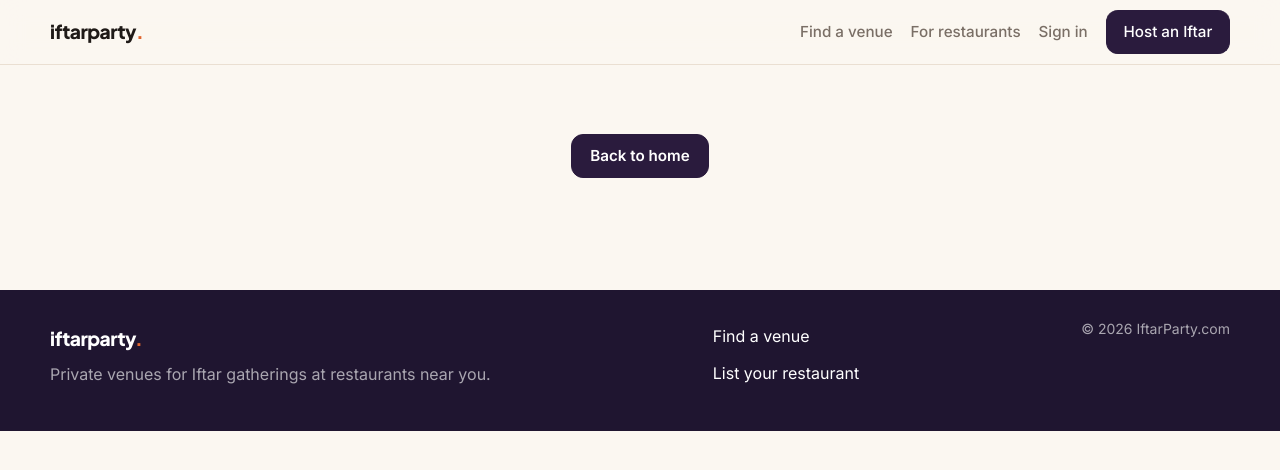
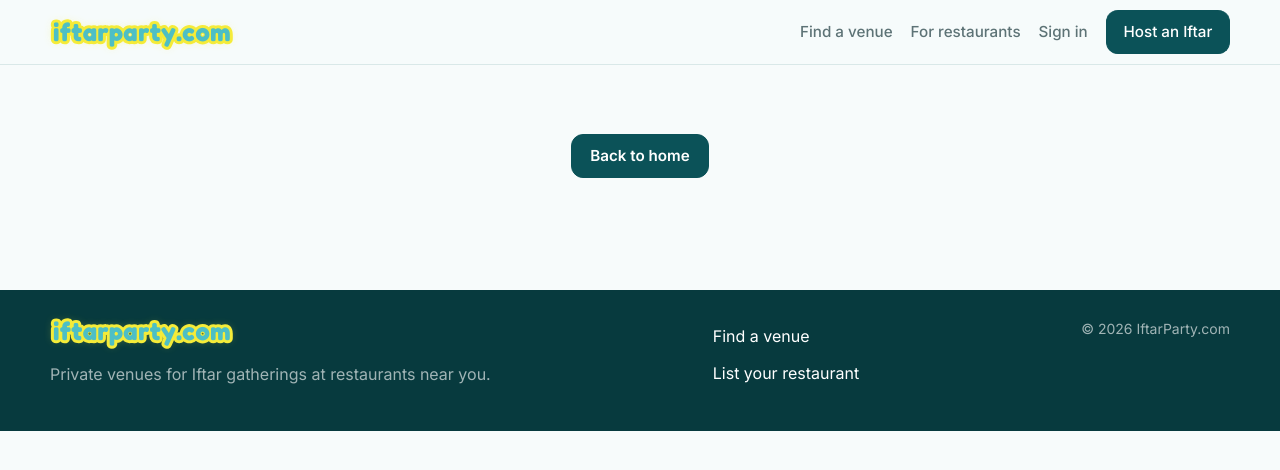
Before and after one commit to merajismeraj/iftarparty.com, a Node server app: template views/error.ejs in a window 1280 px wide. Shown: the top 470 px of the page. Run offline with Node 20, Linux system fonts and the light colour scheme; the template is opened without the code that fills it, so the values that code supplies are empty; some libraries are stand-ins or nearby versions.

Commit message:
Rebrand to the iftarparty.com logo: turquoise + lemon theme and wordmark
- Palette from the logo: deep teal (AA-safe) for UI, lemon for calls to
  action with dark text, turquoise kept decorative. Old aubergine/terracotta
  removed from CSS, favicon and emails.
- Header/footer wordmark in the logo's style (self-hosted Fredoka, OFL):
  turquoise letters with a lemon outline, no background.
- OSM import: district/state/city names are no longer stored as the locality.

Co-Authored-By: Claude Opus 5.5 <noreply@anthropic.com>
Claude-Session: https://claude.ai/code/session_01UfqSY9p1dz7dvaBSLtz4wW

```diff
--- a/public/css/style.css
+++ b/public/css/style.css
@@ -5,25 +5,30 @@
  * Touch targets are ≥ 44px and form controls use 16px text so iOS never zooms on focus.
  */
 :root {
-  /* Warm "dusk" palette – modern, no motifs. Token names kept for compatibility:
-     --night = aubergine (primary dark), --gold = saffron-terracotta accent, --sand = warm tint. */
-  --night: #2a1b3d;
-  --night-2: #3d2a55;
-  --gold: #e0662f;
-  --gold-2: #c4521f;
-  --sand: #f6eee4;
+  /* Brand palette from the iftarparty.com logo: turquoise wordmark with a lemon outline.
+     Token names kept for compatibility: --night = deep teal (primary dark), --gold = teal accent,
+     --gold-2 = accent text (AA on white), --sun = lemon CTA (dark text), --sand = cool tint. */
+  --brand-teal: #4dbfc5;
+  --sun: #f5ec3a;
+  --sun-2: #eadf1f;
+  --night: #0b5258;
+  --night-2: #0e666d;
+  --gold: #13959d;
+  --gold-2: #0b7178;
+  --sand: #eef7f7;
   --card: #ffffff;
-  --ink: #1f1a17;
-  --muted: #7a6f66;
-  --line: #eadfd2;
-  --bg: #fbf7f1;
-  --peach: #fde9dc;
-  --saffron: #fff1d1;
-  --plum: #efe7f6;
+  --ink: #10282a;
+  --muted: #5d7376;
+  --line: #d9e8e8;
+  --bg: #f7fbfb;
+  --peach: #fdf9c9;
+  --saffron: #fffbe0;
+  --plum: #e0f3f4;
   --sage: #e3f0e8;
-  --dusk: linear-gradient(135deg, #2a1b3d 0%, #4f2a52 48%, #b4532a 100%);
-  --lift: 0 1px 2px rgba(42, 27, 61, .05), 0 8px 24px rgba(42, 27, 61, .07);
+  --dusk: linear-gradient(135deg, #0b5258 0%, #0f7179 55%, #2aa9b0 100%);
+  --lift: 0 1px 2px rgba(11, 82, 88, .05), 0 8px 24px rgba(11, 82, 88, .08);
   --display: 'Plus Jakarta Sans', 'Inter', system-ui, sans-serif;
+  --logo: 'Fredoka', 'Baloo 2', 'Nunito', system-ui, sans-serif;
   --ok: #157f4b;
   --ok-bg: #e5f6ec;
   --warn: #9a5b00;
@@ -45,7 +50,7 @@
 /* `hidden` must win over component display rules (e.g. a flex button hidden by script). */
 [hidden] { display: none !important; }
 html { -webkit-text-size-adjust: 100%; scroll-padding-top: calc(var(--header-h) + 12px); }
-body { margin: 0; font: 16px/1.55 var(--sans); color: var(--ink); background: #fff; font-feature-settings: 'cv11', 'ss01'; -webkit-tap-highlight-color: rgba(20, 33, 61, .08); }
+body { margin: 0; font: 16px/1.55 var(--sans); color: var(--ink); background: #fff; font-feature-settings: 'cv11', 'ss01'; -webkit-tap-highlight-color: rgba(11, 82, 88, .08); }
 img { max-width: 100%; display: block; }
 a { color: var(--ink); text-underline-offset: 3px; }
 h1, h2, h3, .h2, .h3 { font-family: var(--sans); font-weight: 650; letter-spacing: -.02em; line-height: 1.15; margin: 0 0 .5em; color: var(--ink); overflow-wrap: anywhere; }
@@ -86,6 +91,11 @@ code { background: #efe9df; padding: .1em .35em; border-radius: 4px; font-size:
 .nav { display: flex; align-items: center; justify-content: space-between; gap: 12px; min-height: var(--header-h); flex-wrap: wrap; }
 .brand { font-family: var(--sans); font-weight: 750; letter-spacing: -.03em; font-size: 1.2rem; color: var(--ink); text-decoration: none; display: inline-flex; align-items: center; min-height: var(--tap); }
 .brand-dot { color: var(--gold); }
+/* Wordmark in the logo's style: rounded turquoise letters with a lemon outline (self-hosted Fredoka, OFL). */
+@font-face { font-family: 'Fredoka'; font-style: normal; font-weight: 700; font-display: swap; src: url('/static/fonts/fredoka-700.woff2?v=5.3.0') format('woff2'); }
+.brand.brand-mark, .site-footer .brand.brand-mark { font: 700 1.6rem/1 var(--logo); letter-spacing: .02em; color: var(--brand-teal); text-decoration: none; white-space: nowrap;
+  -webkit-text-stroke: 6px var(--sun); paint-order: stroke fill; text-shadow: 0 0 10px rgba(245, 236, 58, .45); padding: 0 3px; }
+.brand.brand-mark:hover { color: #3fb3b9; }
 .nav-toggle { display: inline-flex; align-items: center; justify-content: center; gap: 6px; min-width: var(--tap); min-height: var(--tap); padding: 0 10px;
   background: transparent; border: 1px solid var(--line); border-radius: 10px; color: var(--ink); font: 600 .9rem var(--sans); cursor: pointer; }
 .nav-toggle-bars { width: 18px; height: 12px; position: relative; display: inline-block; border-top: 2px solid currentColor; border-bottom: 2px solid currentColor; }
@@ -619,16 +629,16 @@ h1, h2, h3, .h2, .h3, .brand, .stat-n { font-family: var(--display); }
 h1, h2 { font-weight: 750; letter-spacing: -.03em; }
 .eyebrow { color: var(--gold-2); font-weight: 650; }
 .eyebrow.dark { color: var(--gold-2); }
-input, select, textarea { border-color: #e3d7c9; }
-input:focus, select:focus, textarea:focus { border-color: var(--gold); box-shadow: 0 0 0 3px rgba(224, 102, 47, .18); }
+input, select, textarea { border-color: #cfe0e0; }
+input:focus, select:focus, textarea:focus { border-color: var(--gold); box-shadow: 0 0 0 3px rgba(19, 149, 157, .2); }
 
 /* Header & footer */
-.site-header { background: rgba(251, 247, 241, .9); border-bottom-color: var(--line); }
+.site-header { background: rgba(247, 251, 251, .9); border-bottom-color: var(--line); }
 .brand { font-weight: 800; }
 .btn, .btn-small { border-radius: 12px; }
-.btn-gold { box-shadow: 0 6px 16px rgba(224, 102, 47, .28); }
-.btn-gold:hover { box-shadow: 0 8px 20px rgba(224, 102, 47, .34); }
-.site-footer { background: #1f1530; border-top: 0; color: rgba(255, 255, 255, .72); }
+.btn-gold { box-shadow: 0 6px 16px rgba(196, 184, 10, .3); }
+.btn-gold:hover { box-shadow: 0 8px 20px rgba(196, 184, 10, .38); }
+.site-footer { background: #073a3e; border-top: 0; color: rgba(255, 255, 255, .72); }
 .site-footer a, .site-footer .brand { color: #fff; }
 .site-footer .muted { color: rgba(255, 255, 255, .62); }
 
--- a/src/services/osmImport.js
+++ b/src/services/osmImport.js
@@ -16,6 +16,8 @@ const CITIES = {
   Hyderabad: [17.20, 78.20, 17.60, 78.70],
 };
 const CHUNK = 100;
+// OSM "suburb"/"district" tags often hold the city, district or state; those aren't localities.
+const NOT_A_LOCALITY = /^(hyderabad|telang?ana|telagana|ranga ?reddy|medchal[- ]?malk?a?j?giri|sangareddy|india|ghmc)$/i;
 const PLACEHOLDER_DOMAIN = 'unclaimed.iftarparty.invalid';
 
 const text = (v, max) => String(v ?? '').replace(/\s+/g, ' ').trim().slice(0, max);
@@ -50,7 +52,8 @@ function toRestaurants(json, city) {
     if (t.amenity !== 'restaurant') continue;
     const name = text(t['name:en'] || t.name, 120);
     if (!name || !['node', 'way', 'relation'].includes(el.type)) continue;
-    const area = text(t['addr:suburb'] || t['addr:neighbourhood'] || t['addr:district'] || t['addr:city_district'], 80);
+    const area = [t['addr:suburb'], t['addr:neighbourhood'], t['addr:city_district'], t['addr:district']]
+      .map((v) => text(v, 80)).find((v) => v && !NOT_A_LOCALITY.test(v) && v.toLowerCase() !== city.toLowerCase()) || '';
     const key = `${name.toLowerCase()}|${area.toLowerCase()}`;
     if (seen.has(key)) continue;
     seen.add(key);
--- a/views/emails/cancelled.ejs
+++ b/views/emails/cancelled.ejs
@@ -4,7 +4,7 @@
   <table role="presentation" width="100%" cellpadding="0" cellspacing="0" style="background:#fbf7f1;padding:24px 12px;">
     <tr><td align="center">
       <table role="presentation" width="100%" cellpadding="0" cellspacing="0" style="max-width:520px;background:#ffffff;border-radius:18px;overflow:hidden;box-shadow:0 8px 24px rgba(42,27,61,0.08);">
-        <tr><td style="padding:28px 32px;background:#2a1b3d;background-image:linear-gradient(135deg,#2a1b3d 0%,#4f2a52 48%,#b4532a 100%);color:#ffffff;">
+        <tr><td style="padding:28px 32px;background:#0b5258;background-image:linear-gradient(135deg,#0b5258 0%,#0f7179 55%,#2aa9b0 100%);color:#ffffff;">
           <p style="margin:0 0 22px;font-size:15px;font-weight:800;letter-spacing:-0.3px;color:#ffffff;">iftarparty<span style="color:#ffb37d;">.</span></p>
           <p style="margin:0 0 6px;font-size:13px;color:#ffc9a8;font-weight:600;">Event cancelled</p>
           <h1 style="margin:0;font-size:24px;line-height:1.2;letter-spacing:-0.5px;font-weight:800;color:#ffffff;"><%= booking.title %></h1>
--- a/views/emails/invite.ejs
+++ b/views/emails/invite.ejs
@@ -4,7 +4,7 @@
   <table role="presentation" width="100%" cellpadding="0" cellspacing="0" style="background:#fbf7f1;padding:24px 12px;">
     <tr><td align="center">
       <table role="presentation" width="100%" cellpadding="0" cellspacing="0" style="max-width:520px;background:#ffffff;border-radius:18px;overflow:hidden;box-shadow:0 8px 24px rgba(42,27,61,0.08);">
-        <tr><td style="padding:28px 32px;background:#2a1b3d;background-image:linear-gradient(135deg,#2a1b3d 0%,#4f2a52 48%,#b4532a 100%);color:#ffffff;">
+        <tr><td style="padding:28px 32px;background:#0b5258;background-image:linear-gradient(135deg,#0b5258 0%,#0f7179 55%,#2aa9b0 100%);color:#ffffff;">
           <p style="margin:0 0 22px;font-size:15px;font-weight:800;letter-spacing:-0.3px;color:#ffffff;">iftarparty<span style="color:#ffb37d;">.</span></p>
           <p style="margin:0 0 6px;font-size:13px;color:#ffc9a8;font-weight:600;">You're invited</p>
           <h1 style="margin:0;font-size:26px;line-height:1.2;letter-spacing:-0.5px;font-weight:800;color:#ffffff;"><%= booking.title %></h1>
@@ -19,8 +19,8 @@
             <tr><td style="padding:4px 0;color:#6b6b6b;vertical-align:top;">Where</td><td style="padding:4px 0;"><%= booking.venue_name %>, <%= booking.restaurant_name %><br><span style="color:#6b6b6b;"><%= [booking.address, booking.area, booking.city].filter(Boolean).join(', ') %></span></td></tr>
             <tr><td style="padding:4px 0;color:#6b6b6b;vertical-align:top;">Menu</td><td style="padding:4px 0;"><%= booking.menu_name %></td></tr>
           </table>
-          <table role="presentation" cellpadding="0" cellspacing="0"><tr><td style="border-radius:10px;background:#e0662f;">
-            <a href="<%= invite.link %>" style="display:inline-block;padding:13px 28px;font-size:15px;font-weight:600;color:#ffffff;text-decoration:none;">RSVP</a>
+          <table role="presentation" cellpadding="0" cellspacing="0"><tr><td style="border-radius:10px;background:#f5ec3a;">
+            <a href="<%= invite.link %>" style="display:inline-block;padding:13px 28px;font-size:15px;font-weight:600;color:#10282a;text-decoration:none;">RSVP</a>
           </td></tr></table>
           <p style="margin:16px 0 24px;font-size:13px;color:#6b6b6b;">Or open <a href="<%= invite.link %>" style="color:#111111;"><%= invite.link %></a></p>
         </td></tr>
--- a/views/partials/foot.ejs
+++ b/views/partials/foot.ejs
@@ -3,7 +3,7 @@
 <footer class="site-footer">
   <div class="wrap footer-grid">
     <div>
-      <a class="brand" href="/">iftarparty<span class="brand-dot">.</span></a>
+      <a class="brand brand-mark" href="/" aria-label="iftarparty.com home">iftarparty.com</a>
       <p class="muted">Private venues for Iftar gatherings at restaurants near you.</p>
     </div>
     <div>
--- a/views/partials/head.ejs
+++ b/views/partials/head.ejs
@@ -8,8 +8,10 @@
   <link rel="preconnect" href="https://fonts.googleapis.com">
   <link rel="preconnect" href="https://fonts.gstatic.com" crossorigin>
   <link rel="stylesheet" href="https://fonts.googleapis.com/css2?family=Inter:wght@400..700&family=Plus+Jakarta+Sans:wght@600..800&display=swap">
+  <link rel="preload" href="/static/fonts/fredoka-700.woff2?v=5.3.0" as="font" type="font/woff2" crossorigin>
   <link rel="stylesheet" href="/static/css/style.css?v=<%= locals.assetVersion || "" %>">
   <link rel="icon" href="/static/favicon.svg" type="image/svg+xml">
+  <meta name="theme-color" content="#0b5258">
   <% if (locals.mode && locals.sessionId) { %><script src="https://sdk.cashfree.com/js/v3/cashfree.js" defer></script><% } %>
   <script src="/static/js/app.js?v=<%= locals.assetVersion || "" %>" defer></script>
 </head>
@@ -17,7 +19,7 @@
 <% if (!locals.bare) { %>
 <header class="site-header" data-site-header>
   <div class="wrap nav">
-    <a class="brand" href="/">iftarparty<span class="brand-dot">.</span></a>
+    <a class="brand brand-mark" href="/" aria-label="iftarparty.com home">iftarparty.com</a>
     <button class="nav-toggle" type="button" aria-expanded="false" aria-controls="site-nav" data-nav-toggle hidden>
       <span class="nav-toggle-bars" aria-hidden="true"></span><span>Menu</span>
     </button>
```
Also changed, not shown: other parts of public/css/style.css (+19 -19 lines), public/fonts/Fredoka-OFL.txt (added, +93 -0 lines), test/osm-import.test.js (+5 -3 lines), public/favicon.svg, public/fonts/fredoka-700.woff2 (added).
